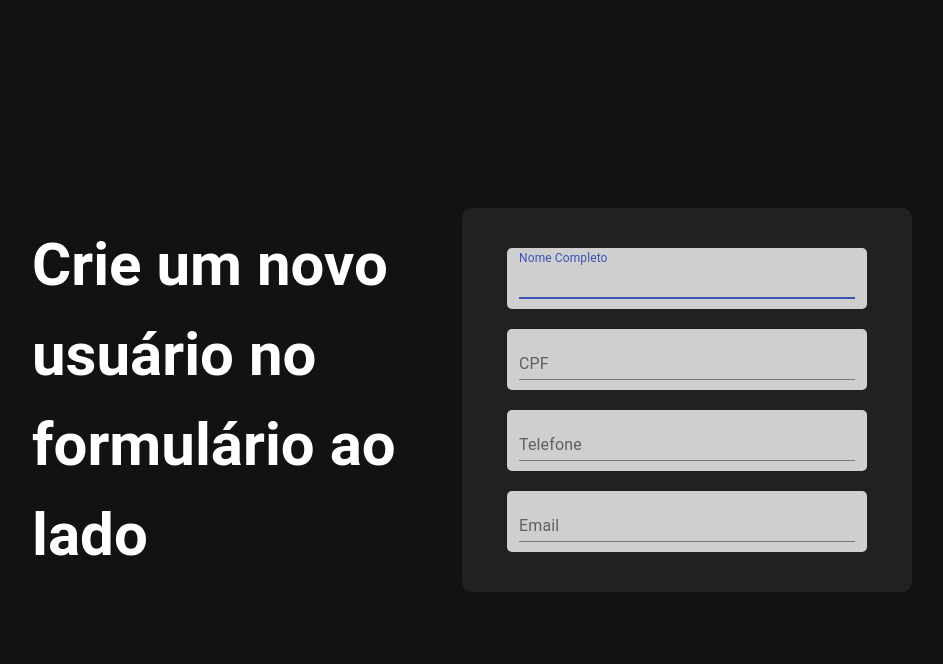
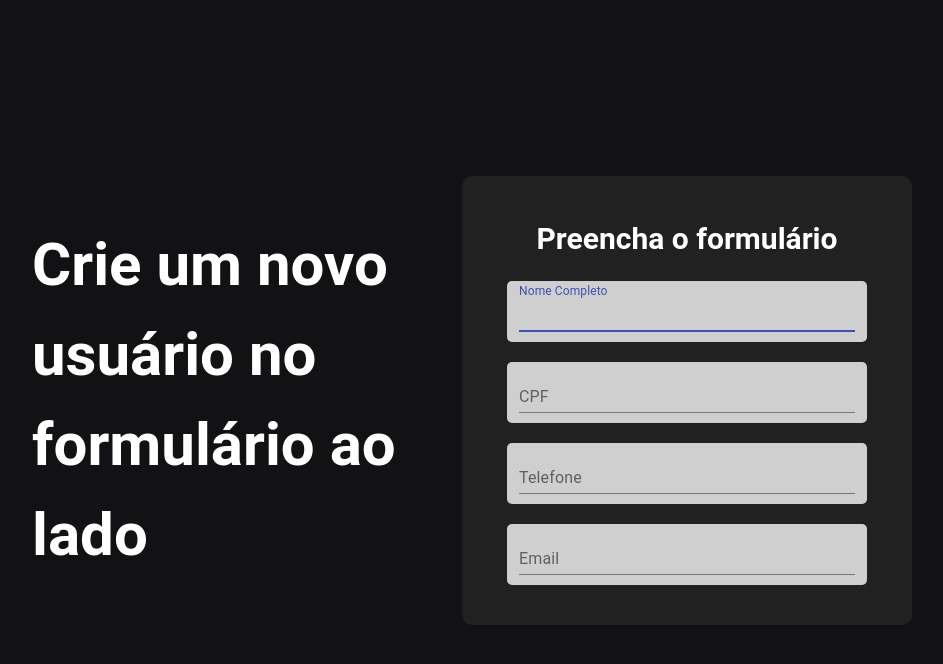
Before and after one commit to solebellsBEACH/Tinnova_WEB, a Next.js app: page / in a window 1280 px wide. Both pictures are taken after a click on the element 870 px from the left and 283 px from the top of the page. Shown: the top 664 px of the page, without its empty margins (183-1126 px from the left). Built offline with nearby package versions, Linux system fonts and the light colour scheme.

Commit message:
⚡️configuring collapse

```diff
--- /dev/null
+++ b/src/core/utils/index.ts
@@ -0,0 +1,16 @@
+export function checkDevice(window: Window & typeof globalThis) {
+    const { navigator } = window
+    if (navigator.userAgent.match(/Android/i)
+        || navigator.userAgent.match(/webOS/i)
+        || navigator.userAgent.match(/iPhone/i)
+        || navigator.userAgent.match(/iPad/i)
+        || navigator.userAgent.match(/iPod/i)
+        || navigator.userAgent.match(/BlackBerry/i)
+        || navigator.userAgent.match(/Windows Phone/i)
+    ) {
+        return true; // está utilizando celular
+    }
+    else {
+        return false; // não é celular
+    }
+}
--- a/src/pageComplement/Home/components/FormContent/index.tsx
+++ b/src/pageComplement/Home/components/FormContent/index.tsx
@@ -1,15 +1,35 @@
-import { SimpleGrid } from '@chakra-ui/react'
+import { Collapse, SimpleGrid, Text, useDisclosure } from '@chakra-ui/react'
 import React from 'react'
 import { TextInput } from '../../../../core/components'
+import { checkDevice } from '../../../../core/utils'
 import { Container } from './styles'
 
 export const FormContent = () => {
+    const { isOpen, onToggle } = useDisclosure()
+    let isDevice = false;
+
+    if (typeof window !== 'undefined') {
+        isDevice = checkDevice(window)
+    }
+
     return (
-        <Container>
+        <Container
+            onMouseEnter={() => { if (!isDevice) onToggle() }}
+            onMouseLeave={() => { if (!isDevice) onToggle() }}
+        >
+            <Collapse in={isOpen} animateOpacity>
+                <Text
+                    color='white'
+                    fontWeight='bold'
+                    fontFamily='roboto'
+                    fontSize='3xl'
+                    marginBottom='20px'
+                >Preencha o formulário</Text>
+            </Collapse>
             <SimpleGrid
-            width='80%'
-            columns={1}
-            spacing={5}>
+                width='80%'
+                columns={1}
+                spacing={5}>
                 <TextInput label='Nome Completo' />
                 <TextInput label='CPF' />
                 <TextInput label='Telefone' />
--- a/src/pageComplement/Home/components/FormContent/styles.ts
+++ b/src/pageComplement/Home/components/FormContent/styles.ts
@@ -10,4 +10,5 @@ padding:40px 0px;
 display:flex;
 justify-content:center;
 align-items:center;
+flex-direction:column;
 `
--- a/src/pages/Home/index.tsx
+++ b/src/pages/Home/index.tsx
@@ -17,7 +17,7 @@ const HomeComponent = () => {
                     >Crie um novo usuário no formulário ao lado</Text>
                 </ContentLeft>
                 <ContentRight>
-                    <FormContent/>
+                    <FormContent />
                 </ContentRight>
             </Content>
         </Container>
```
Lines whose indentation alone changed are shown as unchanged.
